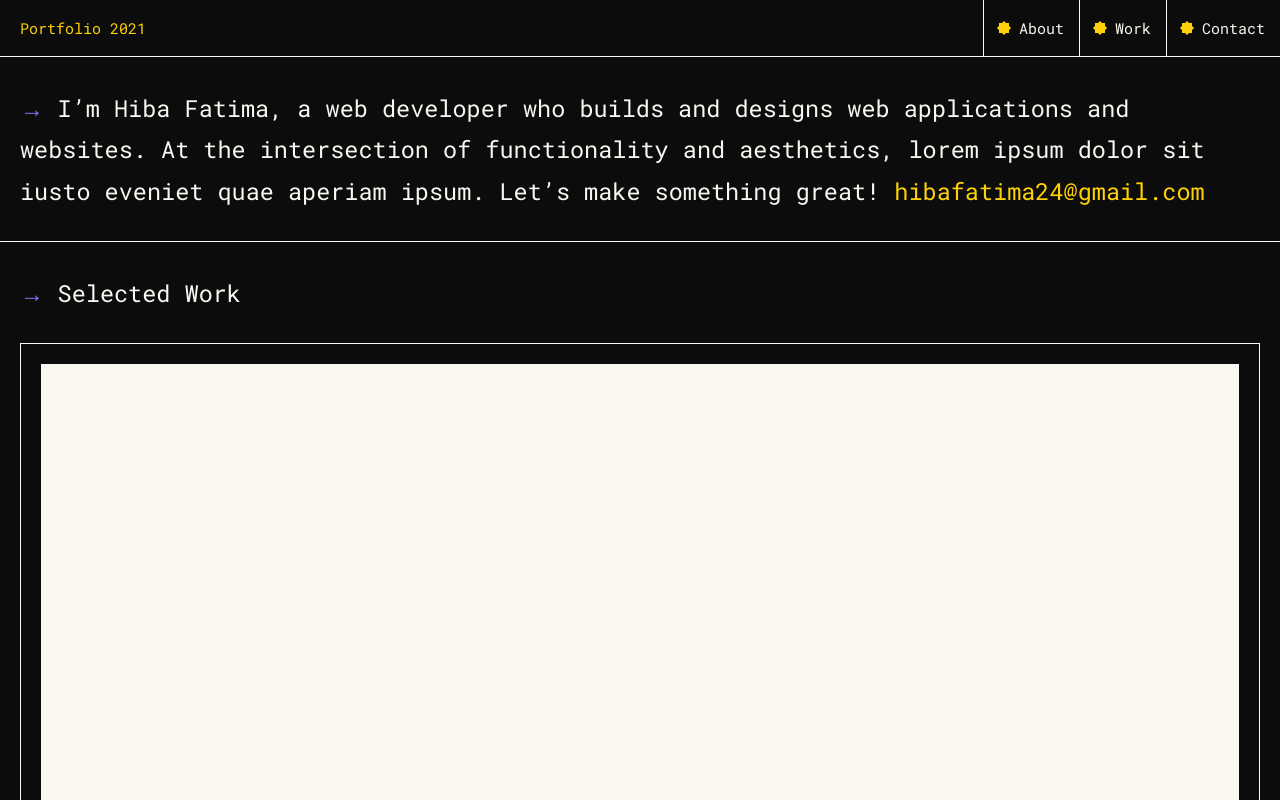
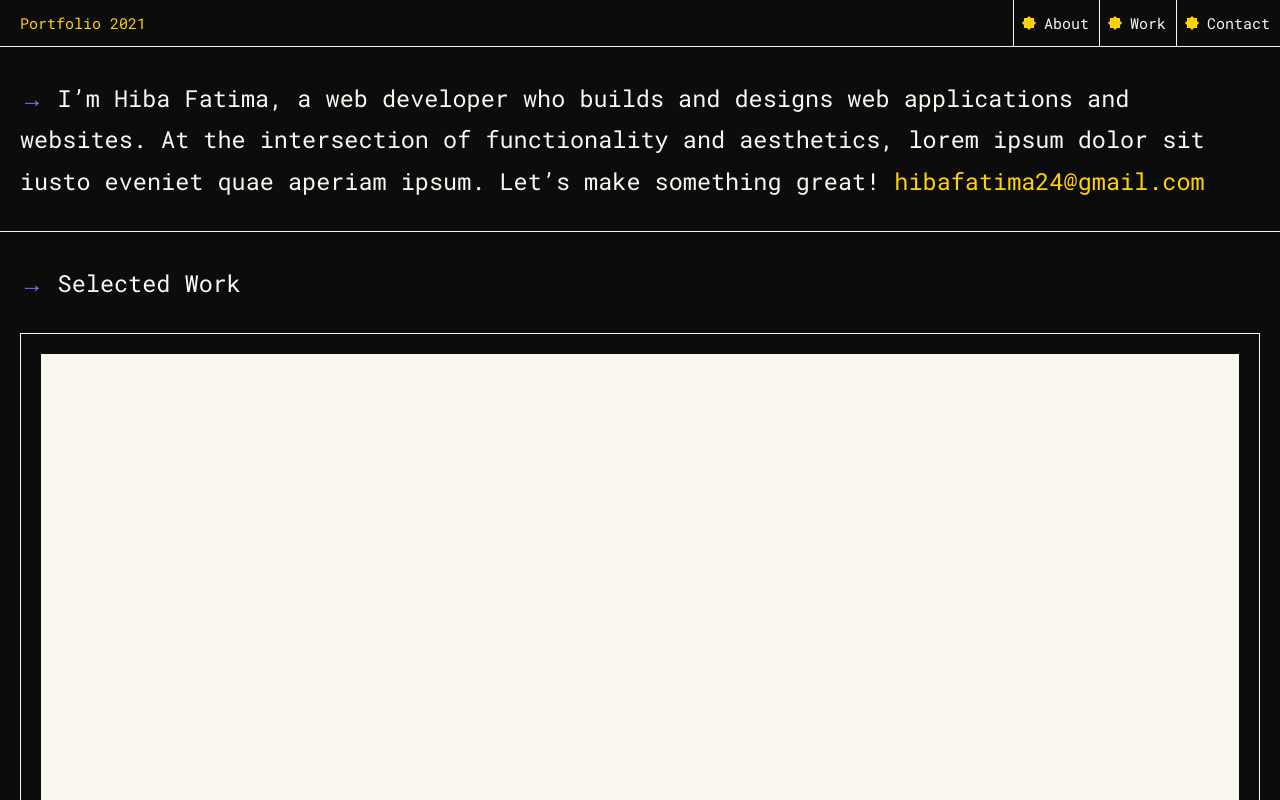
Before and after one commit to Hiba243/portfolio-react, a React (Create React App) app: page / in a window 1280 px wide. Shown: the top 800 px of the page. Built offline with nearby package versions, Linux system fonts and the light colour scheme.

Commit message:
Revert "revert"
This reverts commit a6daf2daee6f5ab9e5da335cbe29c26061c927bf.

```diff
--- a/src/App.css
+++ b/src/App.css
@@ -384,7 +384,7 @@ body {
   display: flex;
   flex-direction: row;
   align-items: center;
-  padding: 1.5rem;
+  padding: 1rem;
   border-left: 1px solid; }
   @media only screen and (max-width: 75em) {
     .link-flex {
```
